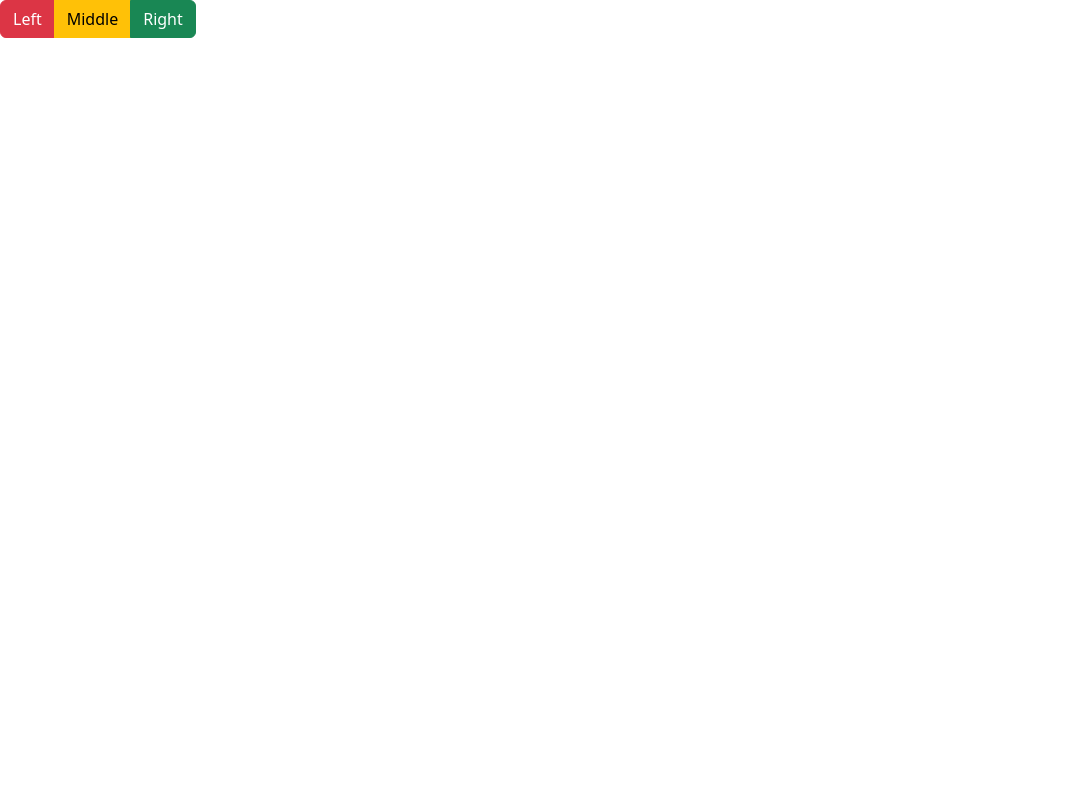
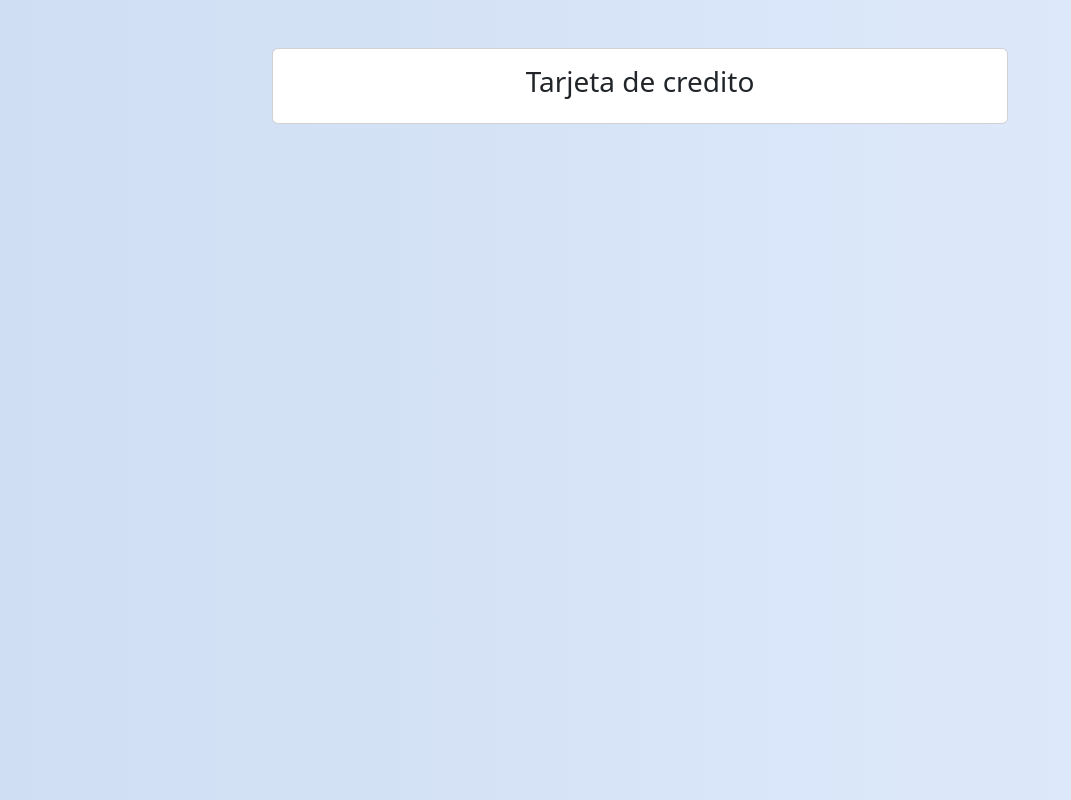
Before and after one commit to Duvan2662/CRUD-Angular-.NET-SQL-server, an Angular app: page / in a window 1280 px wide. Shown: the whole page, without its empty margins (0-1071 px from the left). Built offline with nearby package versions, Linux system fonts and the light colour scheme.

Commit message:
Creacion del primer componente 'tarjeta-credito'

```diff
--- a/src/app/app.component.html
+++ b/src/app/app.component.html
@@ -1,5 +1 @@
-<div class="btn-group" role="group" aria-label="Basic mixed styles example">
-  <button type="button" class="btn btn-danger">Left</button>
-  <button type="button" class="btn btn-warning">Middle</button>
-  <button type="button" class="btn btn-success">Right</button>
-</div>
+<app-tarjeta-credito></app-tarjeta-credito>
--- a/src/app/app.component.ts
+++ b/src/app/app.component.ts
@@ -1,9 +1,10 @@
 import { Component } from '@angular/core';
 import { RouterOutlet } from '@angular/router';
+import { TarjetaCreditoComponent } from './components/tarjeta-credito/tarjeta-credito.component';
 
 @Component({
   selector: 'app-root',
-  imports: [RouterOutlet],
+  imports: [RouterOutlet,TarjetaCreditoComponent],
   templateUrl: './app.component.html',
   styleUrl: './app.component.css'
 })
--- /dev/null
+++ b/src/app/components/tarjeta-credito/tarjeta-credito.component.html
@@ -0,0 +1,11 @@
+<div class="container mt-5">
+  <div class="row">
+    <div class="col-lg-8 offset-lg-2">
+      <div class="card">
+        <div class="card-body text-center">
+          <h3>Tarjeta de credito</h3>
+        </div>
+      </div>
+    </div>
+  </div>
+</div>
--- a/src/styles.css
+++ b/src/styles.css
@@ -1 +1,5 @@
-/* You can add global styles to this file, and also import other style files */
+body {
+  background: #E0EAFC;  /* fallback for old browsers */
+  background: -webkit-linear-gradient(to right, #CFDEF3, #E0EAFC);  /* Chrome 10-25, Safari 5.1-6 */
+  background: linear-gradient(to right, #CFDEF3, #E0EAFC); /* W3C, IE 10+/ Edge, Firefox 16+, Chrome 26+, Opera 12+, Safari 7+ */
+}
```
Also changed, not shown: src/app/components/tarjeta-credito/tarjeta-credito.component.ts (added, +11 -0 lines), src/app/components/tarjeta-credito/tarjeta-credito.component.css (added), 1 other file (tests, documents, lock files or other folders).
